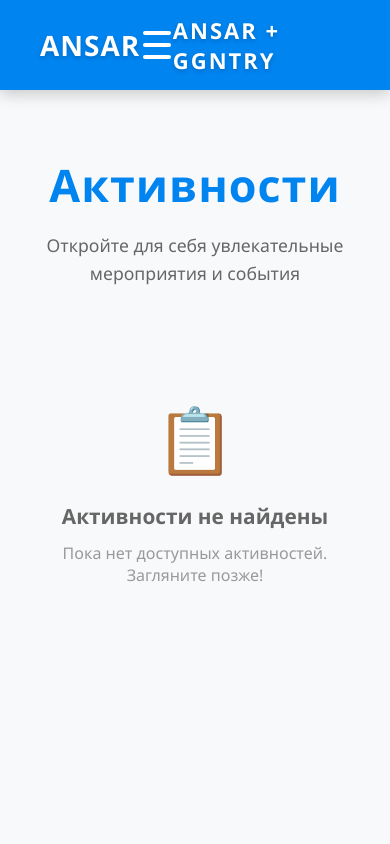
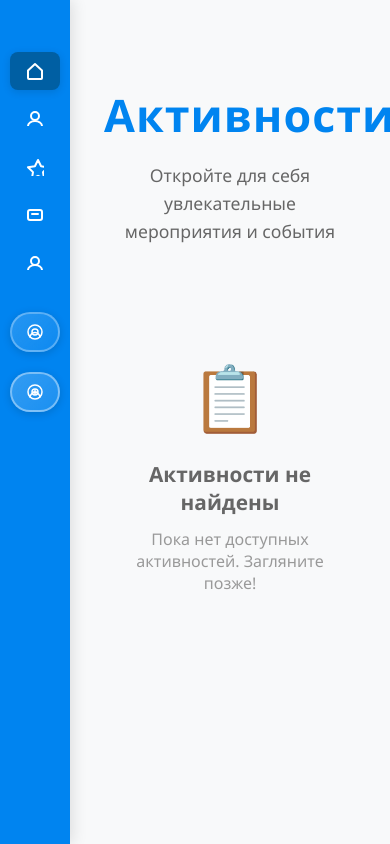
Before and after one commit to ibras0696/hac_ans_fast, a FastAPI app: page /activities/ in a window 390 px wide. Run offline with FastAPI, Linux system fonts and the light colour scheme.

Commit message:
переместил нав бар из сверху на лево (left-bar)

```diff
--- a/app/templates/base.html
+++ b/app/templates/base.html
@@ -17,69 +17,78 @@
             color: #333;
         }
 
-        .navbar {
+        .left-bar {
+            position: fixed;
+            top: 0;
+            left: 0;
+            width: 260px;
+            height: 100vh;
             background-color: #0084f0;
             color: white;
-            padding: 15px 40px;
             display: flex;
-            justify-content: space-between;
-            align-items: center;
-            box-shadow: 0 4px 15px rgba(0, 0, 0, 0.2);
-            position: relative;
+            flex-direction: column;
+            align-items: stretch;
+            box-shadow: 2px 0 15px rgba(0, 0, 0, 0.12);
             z-index: 100;
+            padding: 30px 0 0 0;
         }
-
         .logo-container {
             display: flex;
             align-items: center;
             gap: 15px;
+            padding: 0 32px 32px 32px;
         }
-
-        .logo-img {
-            width: 50px;
-            height: 50px;
-            border-radius: 50%;
-            object-fit: cover;
-            border: 2px solid white;
-            box-shadow: 0 2px 5px rgba(0, 0, 0, 0.2);
-        }
-
         .logo-text {
             font-size: 28px;
             font-weight: 800;
             letter-spacing: 1px;
             text-shadow: 0 2px 4px rgba(0, 0, 0, 0.2);
         }
-
-        .hackathon-container {
+        .nav-menu {
+            display: flex;
+            flex-direction: column;
+            gap: 10px;
+            margin: 0 0 30px 0;
+            padding: 0 32px;
+        }
+        .nav-item {
+            color: white;
+            text-decoration: none;
+            font-weight: 600;
+            font-size: 16px;
+            padding: 10px 16px;
+            border-radius: 8px;
+            transition: all 0.3s ease;
             display: flex;
             align-items: center;
-            gap: 15px;
+            gap: 8px;
         }
-
-        .hackathon-img {
-            width: 40px;
-            height: 40px;
-            border-radius: 50%;
-            object-fit: cover;
-            border: 2px solid white;
-            box-shadow: 0 2px 5px rgba(0, 0, 0, 0.2);
+        .nav-item.active, .nav-item:focus {
+            background-color: #005fa3;
+            box-shadow: 0 2px 8px rgba(0,0,0,0.12);
         }
-
+        .nav-item:hover {
+            background-color: rgba(255, 255, 255, 0.2);
+            text-shadow: 0 0 10px rgba(255, 255, 255, 0.5);
+        }
+        .hackathon-container {
+            margin-top: auto;
+            padding: 0 32px 32px 32px;
+        }
         .hackathon-text {
-            font-size: 22px;
+            font-size: 18px;
             text-transform: uppercase;
             letter-spacing: 2px;
             font-weight: 600;
             text-shadow: 0 2px 4px rgba(0, 0, 0, 0.2);
         }
-
         .auth-buttons {
             display: flex;
+            flex-direction: column;
             gap: 12px;
-            align-items: center;
+            align-items: stretch;
+            padding: 0 32px 32px 32px;
         }
-
         .auth-btn {
             color: white;
             text-decoration: none;
@@ -95,8 +104,9 @@
             position: relative;
             overflow: hidden;
             box-shadow: 0 2px 8px rgba(0, 0, 0, 0.15);
+            margin-bottom: 8px;
         }
-
+        .auth-btn:last-child { margin-bottom: 0; }
         .auth-btn::before {
             content: '';
             position: absolute;
@@ -107,227 +117,100 @@
             background: linear-gradient(90deg, transparent, rgba(255, 255, 255, 0.2), transparent);
             transition: left 0.5s;
         }
-
         .auth-btn:hover::before {
             left: 100%;
         }
-
         .login-btn {
             background: linear-gradient(135deg, rgba(255, 255, 255, 0.15) 0%, rgba(255, 255, 255, 0.05) 100%);
             border-color: rgba(255, 255, 255, 0.3);
             backdrop-filter: blur(10px);
         }
-
         .login-btn:hover {
             background: linear-gradient(135deg, rgba(255, 255, 255, 0.25) 0%, rgba(255, 255, 255, 0.1) 100%);
             border-color: rgba(255, 255, 255, 0.5);
             transform: translateY(-3px);
             box-shadow: 0 8px 25px rgba(0, 0, 0, 0.2);
         }
-
         .register-btn {
             background: linear-gradient(135deg, rgba(255, 255, 255, 0.2) 0%, rgba(255, 255, 255, 0.1) 100%);
             border-color: rgba(255, 255, 255, 0.4);
             backdrop-filter: blur(10px);
         }
-
         .register-btn:hover {
             background: linear-gradient(135deg, rgba(255, 255, 255, 0.3) 0%, rgba(255, 255, 255, 0.15) 100%);
             border-color: rgba(255, 255, 255, 0.6);
             transform: translateY(-3px);
             box-shadow: 0 8px 25px rgba(0, 0, 0, 0.2);
         }
-
-        .nav-menu {
-            display: flex;
-            gap: 30px;
-            margin: 0 40px;
-            transition: max-height 0.4s cubic-bezier(0.4,0,0.2,1);
+        .main-content {
+            margin-left: 260px;
+            padding: 40px 40px 40px 40px;
+            min-height: 100vh;
+            transition: margin-left 0.3s;
         }
-
-        .nav-item {
-            color: white;
-            text-decoration: none;
-            font-weight: 600;
-            font-size: 16px;
-            padding: 8px 12px;
-            border-radius: 5px;
-            transition: all 0.3s ease;
-            transform-origin: center;
-            display: flex;
-            align-items: center;
-            gap: 8px;
-        }
-
-        .nav-item.active, .nav-item:focus {
-            background-color: #005fa3;
-            box-shadow: 0 2px 8px rgba(0,0,0,0.12);
-        }
-
-        .nav-item:hover {
-            transform: scale(1.1);
-            background-color: rgba(255, 255, 255, 0.2);
-            text-shadow: 0 0 10px rgba(255, 255, 255, 0.5);
-        }
-
-        .burger {
-            display: none;
-            flex-direction: column;
-            justify-content: center;
-            align-items: center;
-            width: 40px;
-            height: 40px;
-            cursor: pointer;
-            z-index: 200;
-        }
-        .burger span {
-            display: block;
-            width: 28px;
-            height: 4px;
-            margin: 4px 0;
-            background: white;
-            border-radius: 2px;
-            transition: 0.3s;
-        }
-        .burger.open span:nth-child(1) {
-            transform: translateY(8px) rotate(45deg);
-        }
-        .burger.open span:nth-child(2) {
-            opacity: 0;
-        }
-        .burger.open span:nth-child(3) {
-            transform: translateY(-8px) rotate(-45deg);
-        }
-
-        /* Стили для модального окна и формы анкеты — теперь применяются на всех экранах */
-        .modal {
-            display: none;
-            position: fixed;
-            z-index: 999;
-            left: 0; top: 0;
-            width: 100%; height: 100%;
-            overflow: auto;
-            background-color: rgba(0,0,0,0.5);
-        }
-
-        .modal-content {
-            background-color: #fff;
-            margin: 15% auto;
-            padding: 20px;
-            border-radius: 10px;
-            width: 90%;
-            max-width: 500px;
-            box-shadow: 0 5px 15px rgba(0,0,0,0.3);
-        }
-
-        .close {
-            float: right;
-            font-size: 24px;
-            cursor: pointer;
-            font-weight: bold;
-        }
-
-        label {
-            display: block;
-            margin-top: 10px;
-        }
-
-        button {
-            margin-top: 20px;
-            padding: 10px 20px;
-            font-size: 16px;
-            background-color: #007bff;
-            color: white;
-            border: none;
-            border-radius: 5px;
-            cursor: pointer;
-        }
-
-        button:hover {
-            background-color: #0056b3;
-        }
-
         @media (max-width: 900px) {
-            .nav-menu {
-                position: absolute;
-                top: 70px;
-                left: 0;
-                right: 0;
-                background: #0084f0;
-                flex-direction: column;
-                align-items: center;
-                gap: 0;
-                max-height: 0;
-                overflow: hidden;
-                margin: 0;
-                box-shadow: 0 8px 24px rgba(0,0,0,0.12);
+            .left-bar {
+                width: 70px;
+                padding: 20px 0 0 0;
             }
-            .nav-menu.open {
-                max-height: 300px;
-                padding-bottom: 10px;
-                gap: 10px;
+            .logo-text, .hackathon-text, .auth-btn span, .nav-item span {
+                display: none;
             }
-            .burger {
-                display: flex;
+            .nav-menu, .auth-buttons, .hackathon-container, .logo-container {
+                padding-left: 10px;
+                padding-right: 10px;
             }
-            .auth-buttons {
-                display: none;
+            .main-content {
+                margin-left: 70px;
+                padding: 20px 10px 20px 10px;
+            }
+            .nav-item, .auth-btn {
+                justify-content: center;
+                padding: 10px 0;
             }
         }
     </style>
 </head>
 <body>
-<nav class="navbar">
+<div class="left-bar">
     <div class="logo-container">
         <div class="logo-text">ANSAR</div>
     </div>
-
-    <div class="burger" id="burger-menu" tabindex="0" aria-label="Открыть меню" role="button">
-        <span></span>
-        <span></span>
-        <span></span>
-    </div>
-
-    <div class="nav-menu" id="nav-menu">
+    <div class="nav-menu">
         <a href="/" class="nav-item active">
             <svg width="18" height="18" fill="none" xmlns="http://www.w3.org/2000/svg">
                 <path d="M2 8.5L9 2l7 6.5V16a1 1 0 0 1-1 1H3a1 1 0 0 1-1-1V8.5z" stroke="white" stroke-width="2" stroke-linecap="round" stroke-linejoin="round"/>
             </svg>
-            Главная
+            <span>Главная</span>
         </a>
         <a href="/this_command" class="nav-item">
             <svg width="18" height="18" fill="none" xmlns="http://www.w3.org/2000/svg">
                 <circle cx="9" cy="6" r="4" stroke="white" stroke-width="2"/>
                 <path d="M2 16c0-2.761 3.134-5 7-5s7 2.239 7 5" stroke="white" stroke-width="2"/>
             </svg>
-            Наша команда
+            <span>Наша команда</span>
         </a>
         <a href="/activities" class="nav-item">
             <svg width="18" height="18" fill="none" xmlns="http://www.w3.org/2000/svg">
                 <path d="M12 2l3.09 6.26L22 9.27l-5 4.87 1.18 6.88L12 17.77l-6.18 3.25L7 14.14 2 9.27l6.91-1.01L12 2z" stroke="white" stroke-width="2" stroke-linecap="round" stroke-linejoin="round"/>
             </svg>
-            Активности
+            <span>Активности</span>
         </a>
         <a href="/project_technologies" class="nav-item">
             <svg width="18" height="18" fill="none" xmlns="http://www.w3.org/2000/svg">
                 <rect x="2" y="4" width="14" height="10" rx="2" stroke="white" stroke-width="2"/>
                 <path d="M6 8h6" stroke="white" stroke-width="2" stroke-linecap="round"/>
             </svg>
-            Стек технологий
+            <span>Стек технологий</span>
         </a>
         <a href="#" class="nav-item">
             <svg width="18" height="18" fill="none" xmlns="http://www.w3.org/2000/svg">
                 <path d="M9 11a4 4 0 1 0 0-8 4 4 0 0 0 0 8z" stroke="white" stroke-width="2"/>
                 <path d="M2 16c0-2.761 3.134-5 7-5s7 2.239 7 5" stroke="white" stroke-width="2"/>
             </svg>
-            Профиль
+            <span>Профиль</span>
         </a>
     </div>
-
-    <div class="hackathon-container">
-        <div class="hackathon-text">ANSAR + GGNTRY</div>
-    </div>
-
     <div class="auth-buttons">
         <a href="/login" class="auth-btn login-btn">
             <svg width="16" height="16" fill="none" xmlns="http://www.w3.org/2000/svg">
@@ -335,7 +218,7 @@
                 <path d="M8 5a3 3 0 1 0 0 6 3 3 0 0 0 0-6z" stroke="white" stroke-width="1.5"/>
                 <path d="M3 13.5c0-2.761 2.239-5 5-5s5 2.239 5 5" stroke="white" stroke-width="1.5"/>
             </svg>
-            Войти
+            <span>Войти</span>
         </a>
         <a href="/register" class="auth-btn register-btn">
             <svg width="16" height="16" fill="none" xmlns="http://www.w3.org/2000/svg">
@@ -344,34 +227,16 @@
                 <path d="M3 13.5c0-2.761 2.239-5 5-5s5 2.239 5 5" stroke="white" stroke-width="1.5"/>
                 <path d="M8 6v4M6 8h4" stroke="white" stroke-width="1.5" stroke-linecap="round"/>
             </svg>
-            Регистрация
+            <span>Регистрация</span>
         </a>
     </div>
-</nav>
-
-<script>
-    const burger = document.getElementById('burger-menu');
-    const navMenu = document.getElementById('nav-menu');
-    burger.addEventListener('click', () => {
-        burger.classList.toggle('open');
-        navMenu.classList.toggle('open');
-    });
-    burger.addEventListener('keydown', (e) => {
-        if (e.key === 'Enter' || e.key === ' ') {
-            burger.classList.toggle('open');
-            navMenu.classList.toggle('open');
-        }
-    });
-    // Закрытие меню при клике вне
-    document.addEventListener('click', (e) => {
-        if (!burger.contains(e.target) && !navMenu.contains(e.target)) {
-            burger.classList.remove('open');
-            navMenu.classList.remove('open');
-        }
-    });
-</script>
-
+    <div class="hackathon-container">
+        <div class="hackathon-text">ANSAR + GGNTRY</div>
+    </div>
+</div>
+<div class="main-content">
 {% block content %}
 {% endblock %}
+</div>
 </body>
 </html>
```
